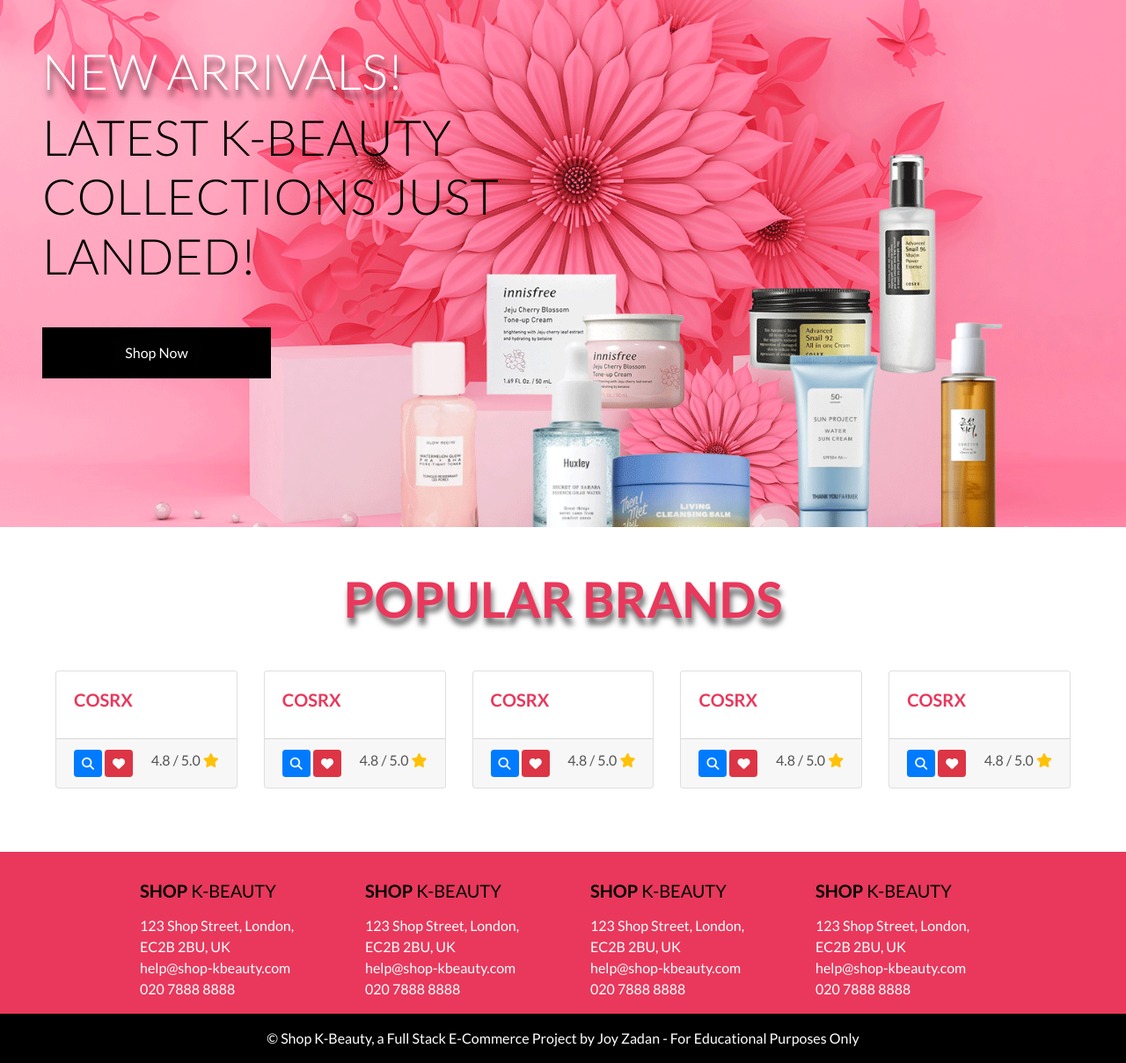
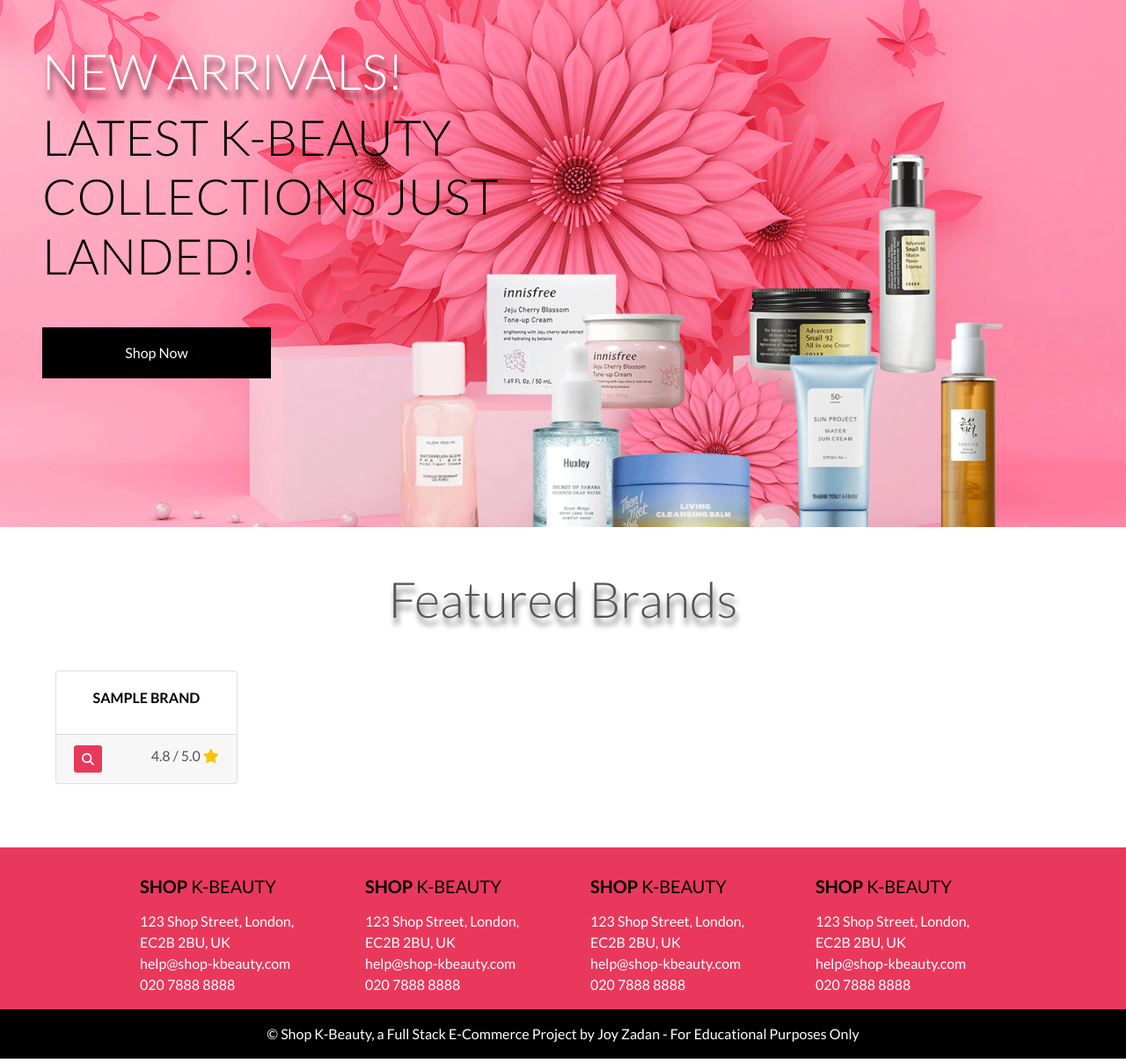
Before and after one commit to ashleyvines725/shop-project, a Django app: page / in a window 1280 px wide. Shown: the part 165-1373 px from the top of the page at 88% size. Run offline with Django 3.2, Linux system fonts and the light colour scheme; tables that the repository leaves empty hold one stand-in row (values such as "Sample post"); some libraries are stand-ins or nearby versions.

Commit message:
Add featured brands on index part, WIP

```diff
--- a/home/templates/home/index.html
+++ b/home/templates/home/index.html
@@ -30,19 +30,23 @@
     </div>
 
     <!-- Featured Brands -->
-    <h2 class="display-4 brand-font text-shadow text-center my-5">
-        Popular Brands
+    <h2 class="display-4 brand-alt text-shadow text-center my-5">
+        Featured Brands
     </h2>
     <div class="row row-cols-1 row-cols-sm-2 row-cols-md-3 row-cols-lg-4 row-cols-xl-5 mx-5 mb-5">
+        {% for i in brand %}
         <div class="col mb-4">
             <div class="card">
-                <img src="" alt="">
+
+                <img class="card-img-top" src="{{ brand.image }}" alt="">
                 <div class="card-body">
-                    <h3 class="card-title brand-font h5">COSRX</h3>
+
+                    <h3 class="card-title brand-font-alt h6 text-center">{{ i.name }}</h3>
+
                 </div>
                 <div class="card-footer">
-                    <button class="btn btn-sm btn-primary"><i class="fa fa-search"></i></button>
-                    <button class="btn btn-sm btn-danger"><i class="fa fa-heart"></i></button>
+                    <button class="btn btn-sm btn-brand"><i class="fa fa-search"></i></button>
+
                     <span class="float-right">
                         4.8 / 5.0
                         <i class="fa fa-star text-warning"></i>
@@ -50,70 +54,7 @@
                 </div>
             </div>
         </div>
-        <div class="col mb-4">
-            <div class="card">
-                <img src="" alt="">
-                <div class="card-body">
-                    <h3 class="card-title brand-font h5">COSRX</h3>
-                </div>
-                <div class="card-footer">
-                    <button class="btn btn-sm btn-primary"><i class="fa fa-search"></i></button>
-                    <button class="btn btn-sm btn-danger"><i class="fa fa-heart"></i></button>
-                    <span class="float-right">
-                        4.8 / 5.0
-                        <i class="fa fa-star text-warning"></i>
-                    </span>
-                </div>
-            </div>
-        </div>
-        <div class="col mb-4">
-            <div class="card">
-                <img src="" alt="">
-                <div class="card-body">
-                    <h3 class="card-title brand-font h5">COSRX</h3>
-                </div>
-                <div class="card-footer">
-                    <button class="btn btn-sm btn-primary"><i class="fa fa-search"></i></button>
-                    <button class="btn btn-sm btn-danger"><i class="fa fa-heart"></i></button>
-                    <span class="float-right">
-                        4.8 / 5.0
-                        <i class="fa fa-star text-warning"></i>
-                    </span>
-                </div>
-            </div>
-        </div>
-        <div class="col mb-4">
-            <div class="card">
-                <img src="" alt="">
-                <div class="card-body">
-                    <h3 class="card-title brand-font h5">COSRX</h3>
-                </div>
-                <div class="card-footer">
-                    <button class="btn btn-sm btn-primary"><i class="fa fa-search"></i></button>
-                    <button class="btn btn-sm btn-danger"><i class="fa fa-heart"></i></button>
-                    <span class="float-right">
-                        4.8 / 5.0
-                        <i class="fa fa-star text-warning"></i>
-                    </span>
-                </div>
-            </div>
-        </div>
-        <div class="col mb-4">
-            <div class="card">
-                <img src="" alt="">
-                <div class="card-body">
-                    <h3 class="card-title brand-font h5">COSRX</h3>
-                </div>
-                <div class="card-footer">
-                    <button class="btn btn-sm btn-primary"><i class="fa fa-search"></i></button>
-                    <button class="btn btn-sm btn-danger"><i class="fa fa-heart"></i></button>
-                    <span class="float-right">
-                        4.8 / 5.0
-                        <i class="fa fa-star text-warning"></i>
-                    </span>
-                </div>
-            </div>
-        </div>
+        {% endfor %}
     </div>
 
 {% endblock%}
--- a/home/views.py
+++ b/home/views.py
@@ -1,8 +1,13 @@
 from django.shortcuts import render
+from products.models import Brand
 
 # Create your views here.
 
 
 def index(request):
     """ A view to return the index page """
-    return render(request, 'home/index.html')
+    brand = Brand.objects.all()[:8]
+    context = {
+        'brand': brand,
+    }
+    return render(request, 'home/index.html', context)
--- a/static/css/base.css
+++ b/static/css/base.css
@@ -50,6 +50,12 @@ body {
     font-weight: 700;
 }
 
+.brand-font-alt {
+    color: #000;
+    text-transform: uppercase;
+    font-weight: 700;
+}
+
 .text-shadow {
     text-shadow: 2px 8px 6px rgba(0,0,0,0.6),
                     0px -5px 35px rgba(255,255,255,0.3);
@@ -91,6 +97,11 @@ body {
 
 .bg-black {
     background: #000 !important;
+}
+
+.btn-brand {
+    background: #e9385c;
+    color: white;
 }
 
 /* overlays styling */
```
